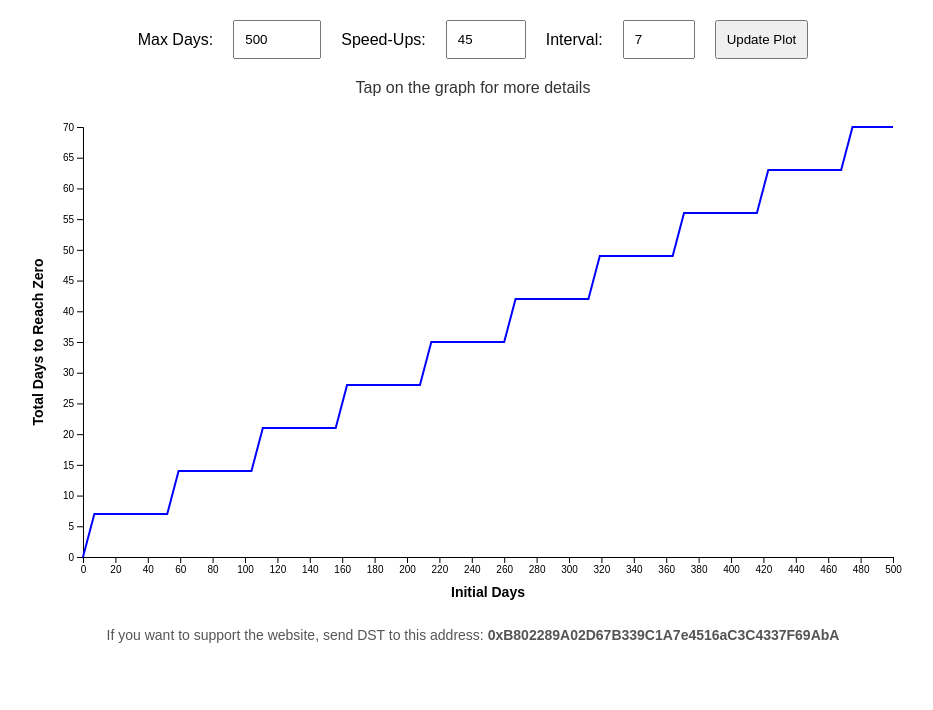
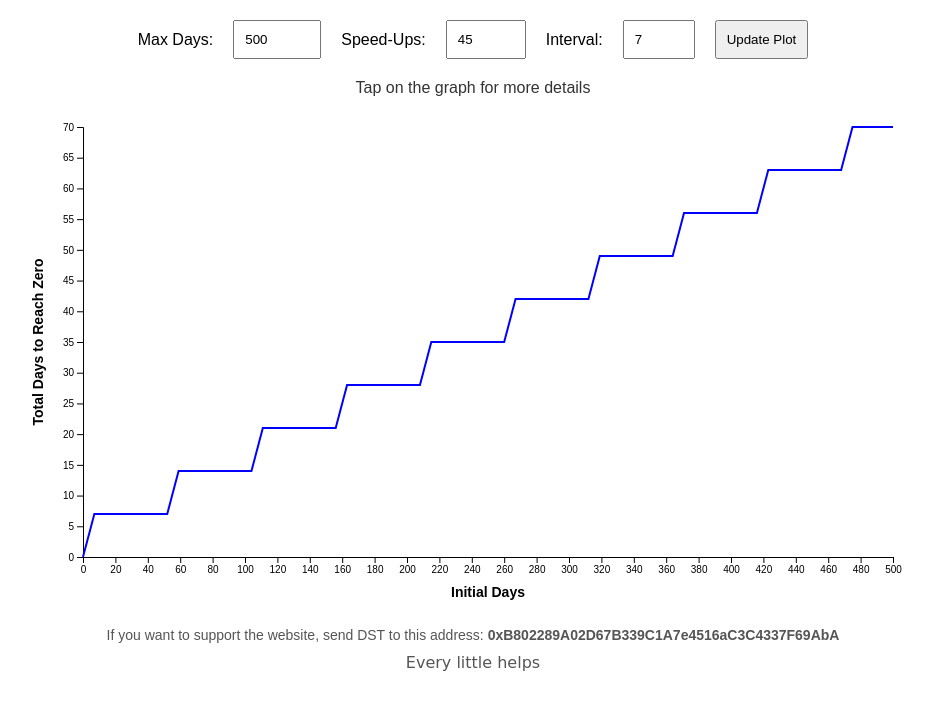
Before and after one commit to KiNGZIONSKY/days-to-reach-zero, a plain HTML site: page index.html in a window 1280 px wide. Shown: the whole page, without its empty margins (167-1100 px from the left). Drawn offline with nearby package versions, Linux system fonts and the light colour scheme.

Commit message:
Update index.html

```diff
--- a/index.html
+++ b/index.html
@@ -58,6 +58,12 @@
             font-size: 14px;
             color: #555;
         }
+        .support-message .cursive {
+            font-family: 'Brush Script MT', cursive;
+            font-size: 16px;
+            color: #555;
+            margin-top: 10px;
+        }
         .instruction {
             text-align: center;
             margin-bottom: 10px;
@@ -97,6 +103,7 @@
         <div class="tooltip" id="tooltip" style="opacity: 0;"></div>
         <div class="support-message">
             If you want to support the website, send DST to this address: <strong>0xB802289A02D67B339C1A7e4516aC3C4337F69AbA</strong>
+            <div class="cursive">Every little helps</div>
         </div>
     </div>
 
```
